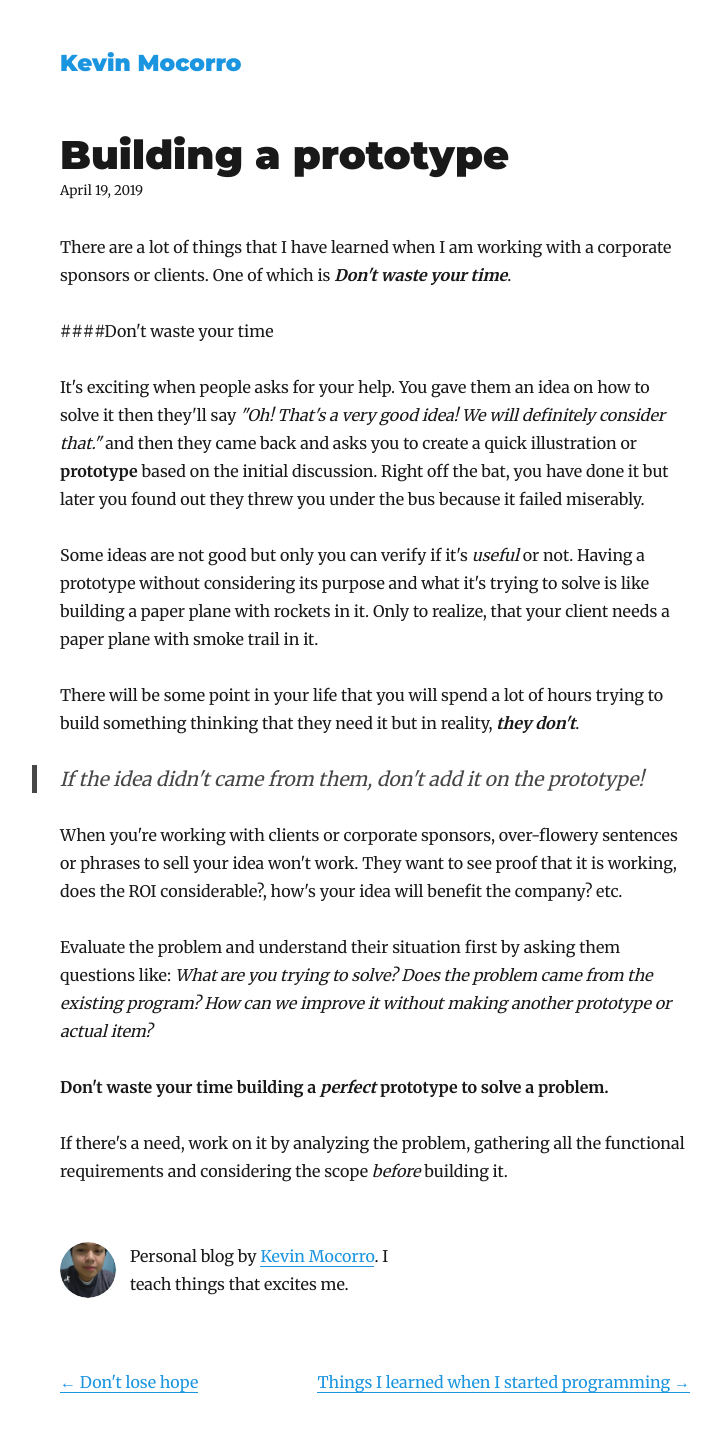
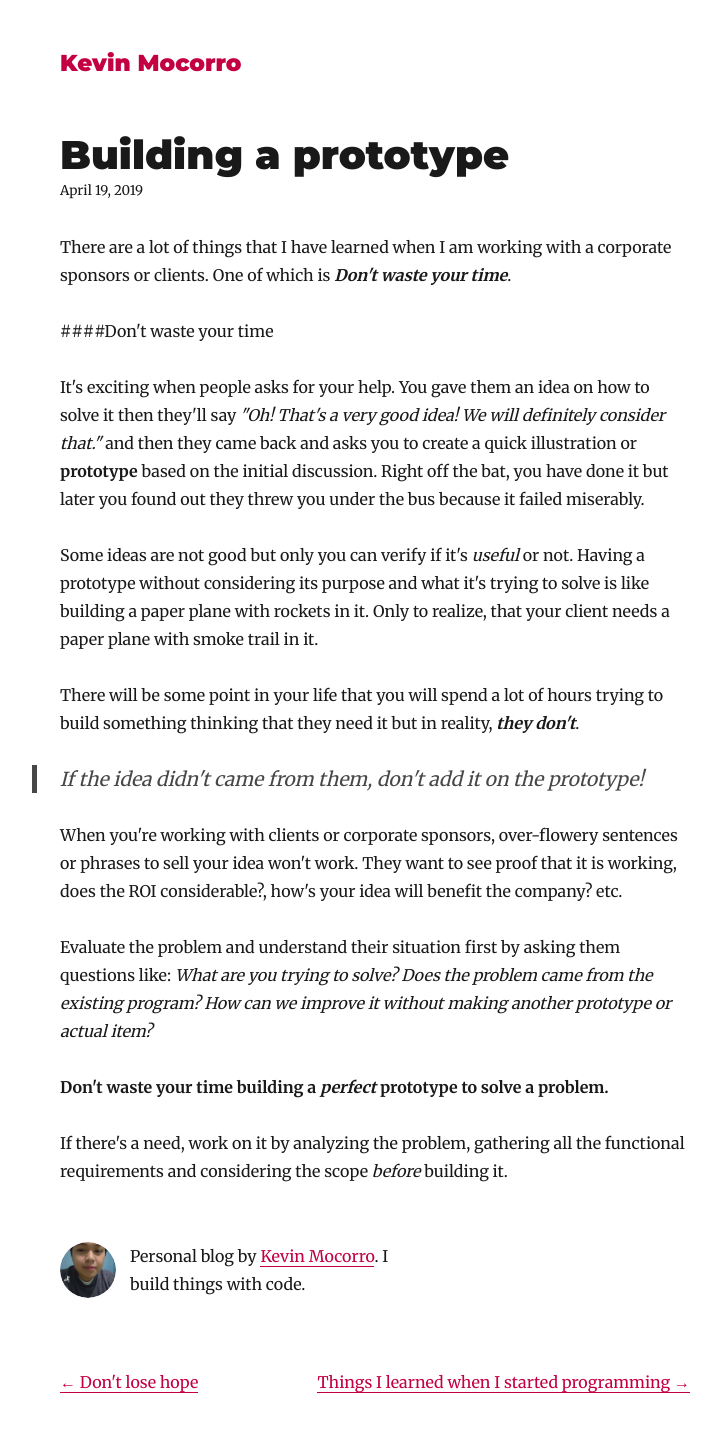
Before and after one commit to kmocorro/kevinmocorro.com, a Gatsby site: page /building-a-prototype/ in a window 1280 px wide. Shown: the whole page, without its empty margins (265-986 px from the left). Built offline with nearby package versions, Linux system fonts and the light colour scheme; Gatsby itself is replaced by a stand-in of ours; some packages are replaced by stand-ins of ours.

Commit message:
changing back to C30042

```diff
--- a/content/blog/things-i-learned-when-i-started-programming/index.md
+++ b/content/blog/things-i-learned-when-i-started-programming/index.md
@@ -40,7 +40,7 @@ I think this is the best way to learn programming, aside from having ***the abil
 
 You might think you're so good with a certain language when you follow it step-by-step. But when you go out and face real problems, you'll eventually feel that it's hard and things not falling into place. Because the key is to understand, understand the concepts of a certain procedure, terminologies, syntax etc.
 
-In JavaScript, I am thankful that I have learned syntax parsers, execution context, lexical environtment, objects, arguments, loops etc. Try understanding the concepts of your selected programming language and eventually you'll find yourself enjoying in solving problems using code.
+In JavaScript, I am thankful that I have learned syntax parsers, execution context, lexical environment, objects, arguments, loops etc. Try understanding the concepts of your selected programming language and eventually you'll find yourself enjoying in solving problems using code.
 
 This can be done by starting or creating a project. I remember started creating my intranet web app for building prototypes and the basics of CRUD.
 
--- a/gatsby-config.js
+++ b/gatsby-config.js
@@ -2,7 +2,7 @@ module.exports = {
   siteMetadata: {
     title: `Kevin Mocorro`,
     author: `Kevin Mocorro`,
-    description: `An overview to who am I personally`,
+    description: `I build things with code.`,
     siteUrl: `https://www.kevinmocorro.com`,
     social: {
       twitter: `kevinmocorro`,
--- a/src/components/bio.js
+++ b/src/components/bio.js
@@ -38,8 +38,8 @@ function Bio() {
               }}
             />
             <p style={{ maxWidth: 265, }}>
-              Personal blog by <a href={`https://twitter.com/${social.twitter}`} style={{color: '#1B95E0' }} target="_blank" rel="noopener noreferrer" > Kevin Mocorro</a>.
-              {` `} I teach things that excites me.
+              Personal blog by <a href={`https://twitter.com/${social.twitter}`} style={{color: '#C30042' }} target="_blank" rel="noopener noreferrer" > Kevin Mocorro</a>.
+              {` `} I build things with code.
             </p>
           </div>
 
--- a/src/components/layout.js
+++ b/src/components/layout.js
@@ -42,7 +42,7 @@ class Layout extends React.Component {
             style={{
               boxShadow: `none`,
               textDecoration: `none`,
-              color: `#1B95E0`,
+              color: `#C30042`,
             }}
             to={`/`}
           >
--- a/src/pages/index.js
+++ b/src/pages/index.js
@@ -27,7 +27,7 @@ class BlogIndex extends React.Component {
                 style={{
                   marginBottom: rhythm(1 / 4),
                   fontFamily: 'Montserrat',
-                  color: '#1B95E0',
+                  color: '#C30042',
                   fontSize: 28
 
                 }}
--- a/src/templates/blog-post.js
+++ b/src/templates/blog-post.js
@@ -48,14 +48,14 @@ class BlogPostTemplate extends React.Component {
         >
           <li>
             {previous && (
-              <Link to={previous.fields.slug} rel="prev" style={{ color: '#1B95E0' }} >
+              <Link to={previous.fields.slug} rel="prev" style={{ color: '#C30042' }} >
                 ← {previous.frontmatter.title}
               </Link>
             )}
           </li>
           <li>
             {next && (
-              <Link to={next.fields.slug} rel="next" style={{ color: '#1B95E0' }} >
+              <Link to={next.fields.slug} rel="next" style={{ color: '#C30042' }} >
                 {next.frontmatter.title} →
               </Link>
             )}
```
